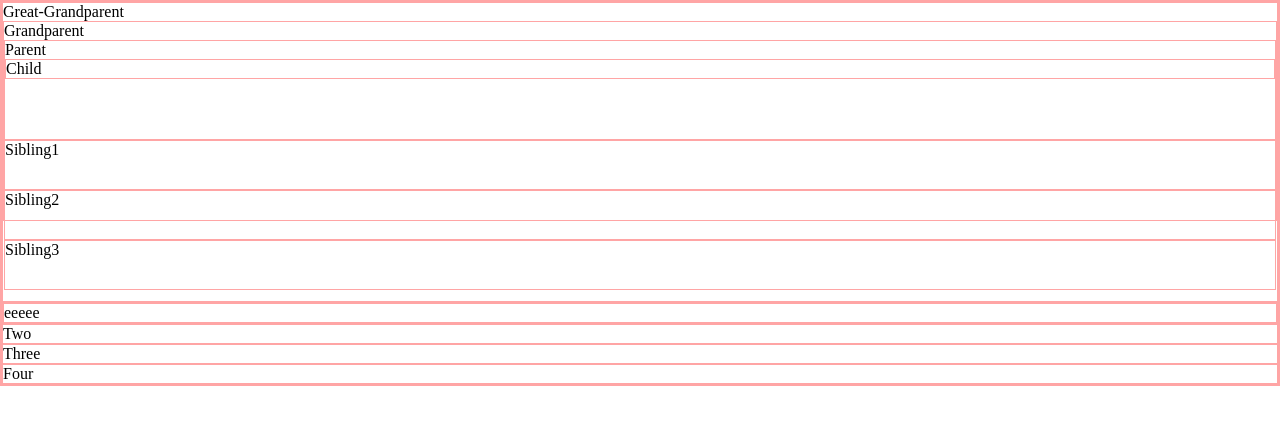
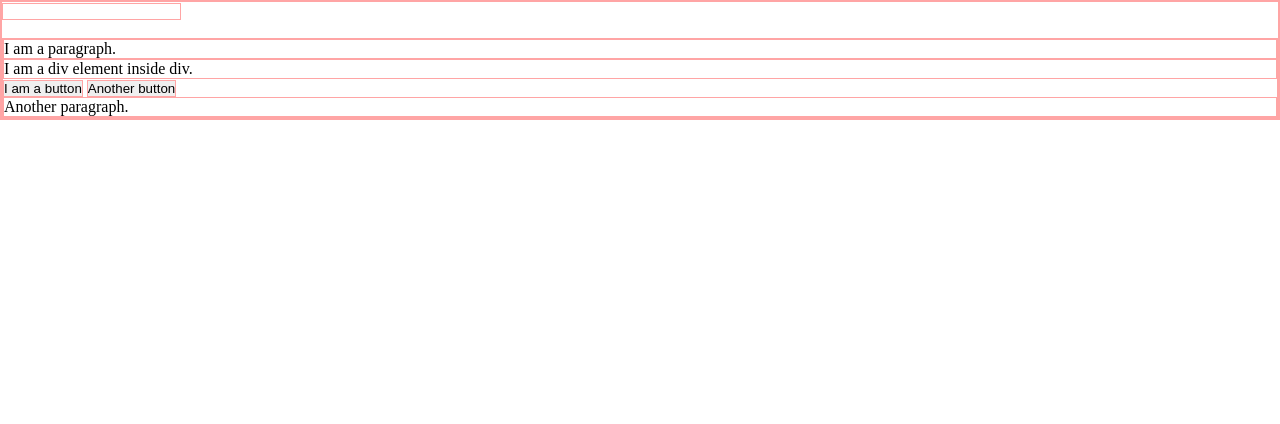
Before and after one commit to PeterKwok1/Playground, a plain HTML site: page index.html in a window 1280 px wide. Drawn offline with nearby package versions, Linux system fonts and the light colour scheme.

Commit message:
Learning JQuery

```diff
--- a/app/js/script.js
+++ b/app/js/script.js
@@ -1,28 +1,21 @@
 $(document).ready(function () {
 
-    // let div = $('div')
-    // div.click((e) => {
-    //     console.log(e.target)
-    // })
-    // let div2 = document.querySelectorAll('div')
-    // for (let i = 0; i < div2.length; i++) {
-    //     div2[i].addEventListener('click', (e) => { console.log(e.target) })
-    // }
+    $('input').keyup(() => {
 
-    // const b = $('<p></p>').text('before')
-    // const a = $('<p></p>').text('after')
-    // $('div').remove('#two, #four')
-    $('.great-grandparent').css('height', '300px')
-    $('.grandparent').css('height', '200px')
-    $('.parent').css('height', '100px')
-    $('.sibling').css('height', '50px')
+        const v = $('input').val().toLowerCase()
 
-    $('#one').load('README.md #p1', (responseTxt, statusTxt, xhr) => {
-        if (statusTxt === 'success') {
-            console.log(responseTxt)
-        } else if (statusTxt === 'error') {
-            console.log(xhr.status)
-        }
-        console.log($('p').eq(0).text('eeeee'))
+        let elems = $('#myDIV *')
+        elems.filter((i) => {
+            elems.eq(i).toggle(elems.eq(i).text().toLowerCase().includes(v))
+        })
+
+        console.log(
+            elems
+        )
     })
+
 })
+
+
+// js loop
+// html textcontent of children
--- a/index.html
+++ b/index.html
@@ -11,21 +11,15 @@
 </head>
 
 <body>
-    <div class="great-grandparent">Great-Grandparent
-        <div class="grandparent">Grandparent
-            <div class="parent">
-                Parent
-                <div class="child">Child</div>
-            </div>
-            <div class="sibling one">Sibling1</div>
-            <div class="sibling two">Sibling2</div>
-            <div class="sibling three">Sibling3</div>
-        </div>
+    <input type="text">
+    <br><br>
+    <div id="myDIV">
+        <p>I am a paragraph.</p>
+        <div>I am a div element inside div.</div>
+        <button>I am a button</button>
+        <button>Another button</button>
+        <p>Another paragraph.</p>
     </div>
-    <div id="one">One</div>
-    <div id="two">Two</div>
-    <div id="three">Three</div>
-    <div id="four">Four</div>
 </body>
 
 </html>
```
Also changed, not shown: README.md.
